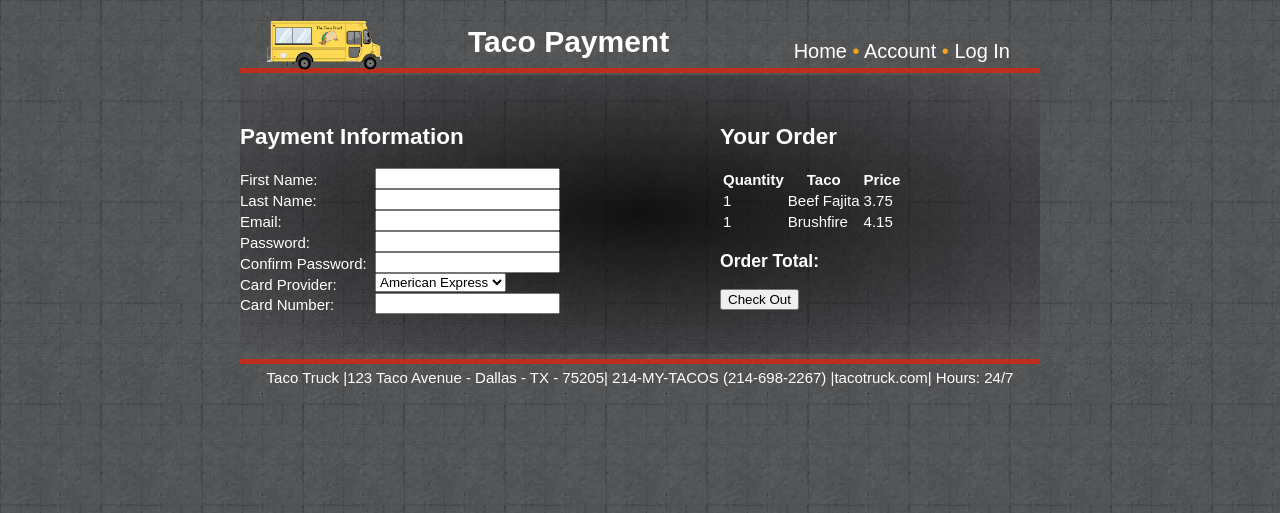
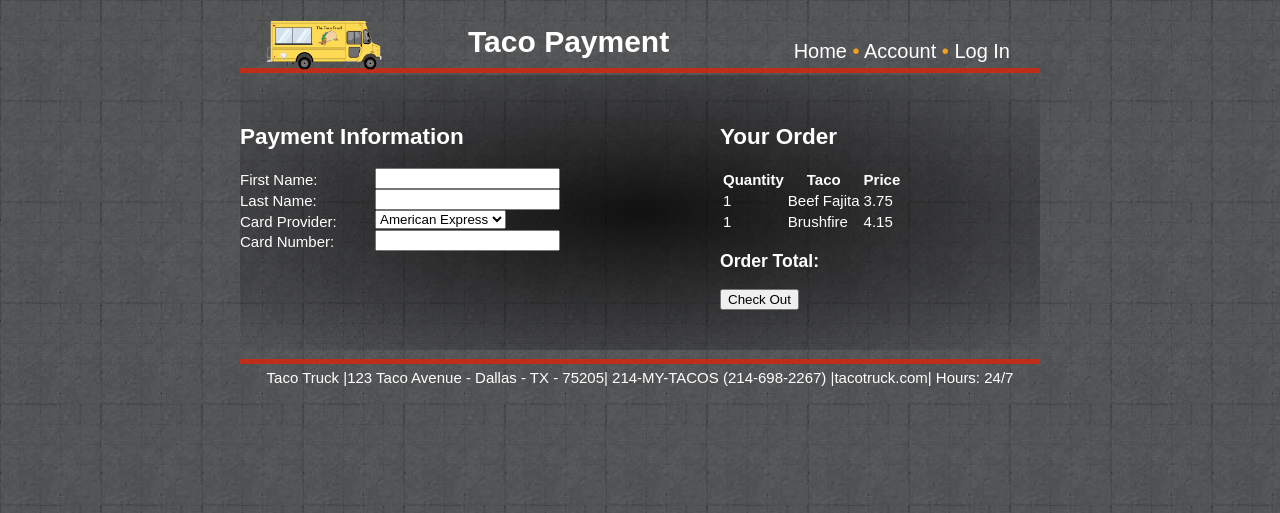
Before and after one commit to ntaylorbishop/TacoTruck, a PHP site: page /payment.php in a window 1280 px wide. Shown: the top 513 px of the page. Run offline with PHP 8.4, Linux system fonts and the light colour scheme.

Commit message:
Amended the order form

```diff
--- a/payment.php
+++ b/payment.php
@@ -29,15 +29,6 @@
       </div>
       <div><label>Last Name:</label>
         <input type="text" id="lName" name="lName"/>
-      </div>
-      <div><label>Email:</label>
-        <input type="email" id="email" name="email"/>
-      </div>
-      <div><label>Password:</label>
-        <input type="password" id="pwd" name="pwd"/>
-      </div>
-      <div><label>Confirm Password:</label>
-        <input type="password" id="pwdC" name="pwdC"/>
       </div>
       <div><label>Card Provider:</label>
         <select id="ccType" name="ccType">
```
